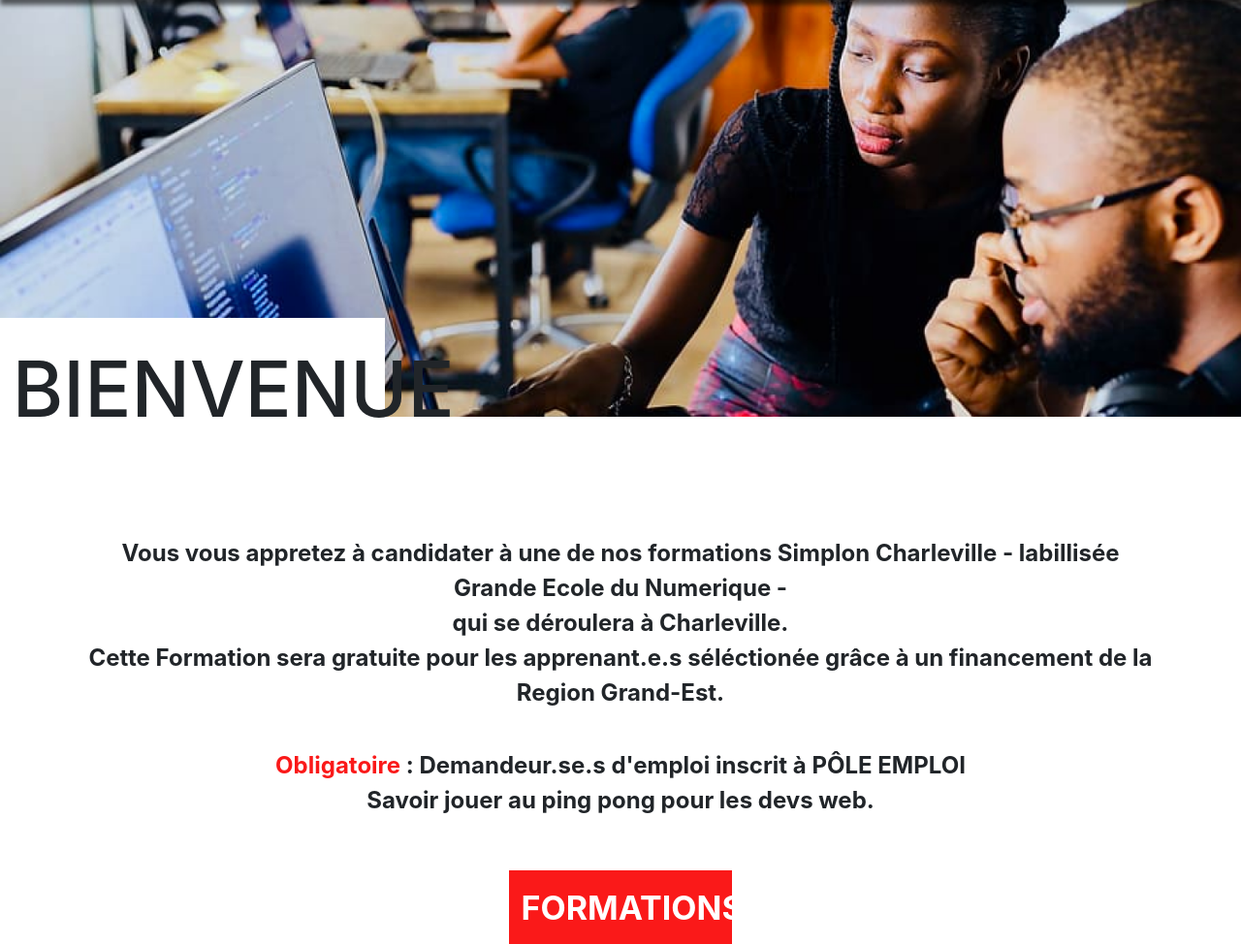
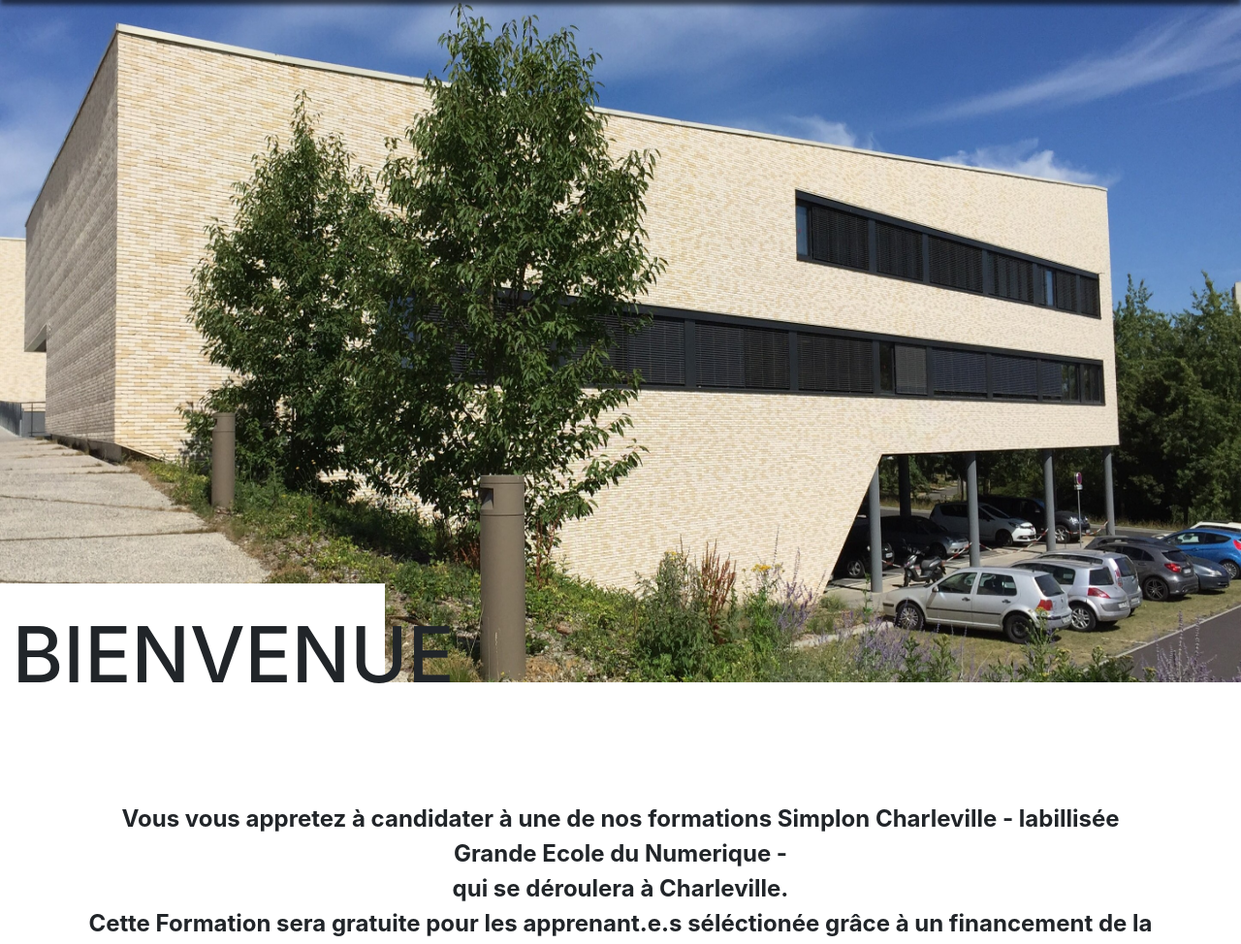
Before and after one commit to Mat08251/Projet-inscription-simplon, a PHP site: page / in a window 1280 px wide. Shown: the part 76-1050 px from the top of the page at 97% size. Run offline with PHP 8.4, Linux system fonts and the light colour scheme; some libraries are stand-ins or nearby versions.

Commit message:
modification page d'accueil

```diff
--- a/css/index.css
+++ b/css/index.css
@@ -18,6 +18,7 @@ html, body {
 
 .image {
     width: 100%;
+    height: 88vh!important;
     z-index: 3;
 }
 
--- a/index.php
+++ b/index.php
@@ -74,7 +74,7 @@
             <?php }}
             ?>
             </center>
-            <img class="image" src="images/team-work-business-startup 1.png" alt="image-accueil">
+            <img class="image" src="images/simplon.jpg" alt="image-accueil">
             <h5 class="titre-accueil card-title col-xm-6">BIENVENUE</h5>
     </div>
 
@@ -131,7 +131,7 @@
         </div>
     </div>
 
-    <div class="parallax" data-parallax="scroll" data-z-index="" data-image-src="images/team-work-business-startup 1.png"></div>
+    <div class="parallax" data-parallax="scroll" data-z-index="" data-image-src="images/simplon-accueil.jpg"></div>
 
 
     <!--card des formations-->
@@ -162,7 +162,7 @@
         </div>
     </div>
 
-    <div class="parallax" data-parallax="scroll" data-z-index="2" data-image-src="images/team-work-business-startup 1.png"></div>
+    <div class="parallax" data-parallax="scroll" data-z-index="2" data-image-src="images/simplon2.jpg"></div>
 
     <!--card des formations-->
     <div class="formation card  justify-center" >
```
Also changed, not shown: README.md, images/simplon-accueil.jpg (added), images/simplon.jpg (added), images/simplon2.jpg (added), 1 other file.
